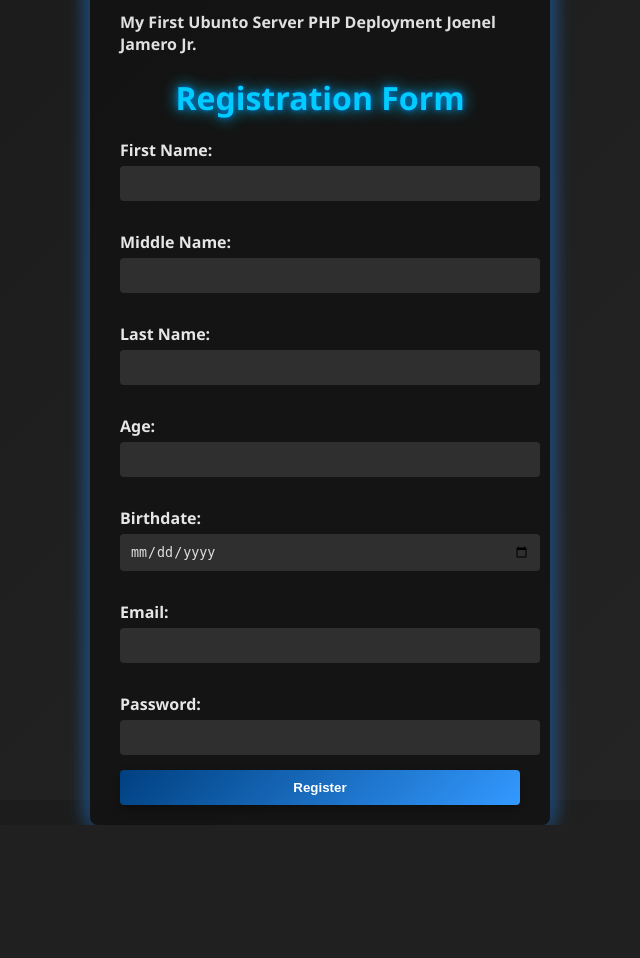
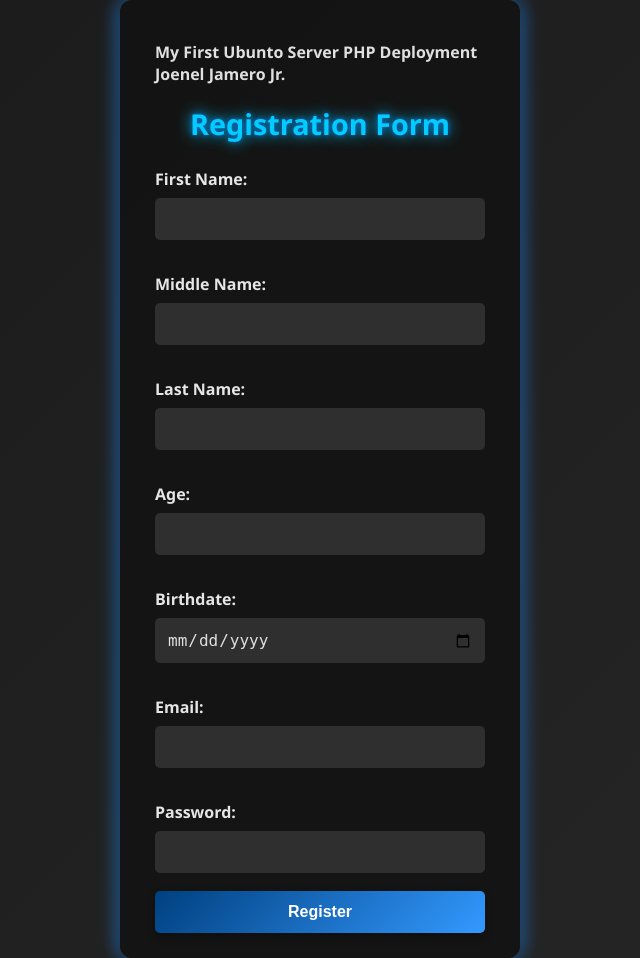
Before and after one commit to joenel-jamero-jr/gwapa, a PHP site: page / in a window 1280 px wide. Shown: the whole page, without its empty margins (320-960 px from the left). Before the commit the page ends 825 px from the top, so only its background shows below. Run offline with PHP 8.4, Linux system fonts and the light colour scheme.

Commit message:
Add files via upload

```diff
--- a/style.css
+++ b/style.css
@@ -1,4 +1,4 @@
-/* style.css */
+/* Updated style.css */
 body {
     background: linear-gradient(135deg, #1a1a1a, #262626);
     font-family: 'Segoe UI', Tahoma, Geneva, Verdana, sans-serif;
@@ -8,23 +8,25 @@ body {
     display: flex;
     justify-content: center;
     align-items: center;
-    height: 100vh;
+    min-height: 100vh; /* Adjust to ensure full-screen fit */
 }
 
 .form-container {
     background: rgba(20, 20, 20, 0.95);
-    padding: 20px 30px;
-    border-radius: 8px;
+    padding: 25px 35px;
+    border-radius: 12px;
     box-shadow: 0 0 15px rgba(0, 0, 0, 0.6), 0 0 20px #3399ff;
-    width: 100%;
+    width: 90%;
     max-width: 400px;
+    box-sizing: border-box; /* Ensure padding doesn’t exceed width */
 }
 
 h1 {
     text-align: center;
-    margin-bottom: 20px;
+    margin-bottom: 25px;
     color: #00ccff;
     text-shadow: 0 0 5px #0066cc, 0 0 15px #00ccff;
+    font-size: 1.8rem; /* Increased font size for better readability */
 }
 
 label {
@@ -32,38 +34,67 @@ label {
     margin-top: 15px;
     color: #e6e6e6;
     font-weight: bold;
+    font-size: 1rem; /* Better visibility */
 }
 
 input[type="text"], input[type="number"], input[type="date"], input[type="email"], input[type="password"] {
     width: 100%;
-    padding: 10px;
-    margin-top: 5px;
-    margin-bottom: 15px;
+    padding: 12px;
+    margin-top: 8px;
+    margin-bottom: 18px;
     border: none;
-    border-radius: 4px;
+    border-radius: 5px;
     background: rgba(50, 50, 50, 0.9);
     color: #e0e0e0;
     outline: none;
-    transition: background 0.3s ease-in-out;
+    transition: background 0.3s ease-in-out, border 0.3s;
+    font-size: 1rem; /* Larger input text */
+    box-sizing: border-box; /* Consistent sizing */
 }
 
 input[type="text"]:focus, input[type="number"]:focus, input[type="date"]:focus, input[type="email"]:focus, input[type="password"]:focus {
     background: rgba(80, 80, 80, 0.9);
+    border: 1px solid #3399ff; /* Border on focus for better UI feedback */
 }
 
 button {
     width: 100%;
-    padding: 10px;
+    padding: 12px;
     border: none;
-    border-radius: 4px;
+    border-radius: 5px;
     background: linear-gradient(135deg, #004080, #3399ff);
     color: white;
     font-weight: bold;
     cursor: pointer;
-    transition: background 0.3s ease-in-out;
+    transition: background 0.3s ease-in-out, transform 0.2s;
     box-shadow: 0 4px 8px rgba(0, 0, 0, 0.3);
+    font-size: 1rem; /* Increase button text size */
 }
 
 button:hover {
     background: linear-gradient(135deg, #003366, #007acc);
+    transform: translateY(-2px); /* Slight lift on hover for better UI */
 }
+
+button:active {
+    transform: translateY(0); /* Return to normal on click */
+}
+
+/* Responsive styles */
+@media (max-width: 480px) {
+    .form-container {
+        padding: 20px 25px;
+    }
+
+    h1 {
+        font-size: 1.6rem;
+    }
+
+    input[type="text"], input[type="number"], input[type="date"], input[type="email"], input[type="password"] {
+        padding: 10px;
+    }
+
+    button {
+        padding: 10px;
+    }
+}
```
